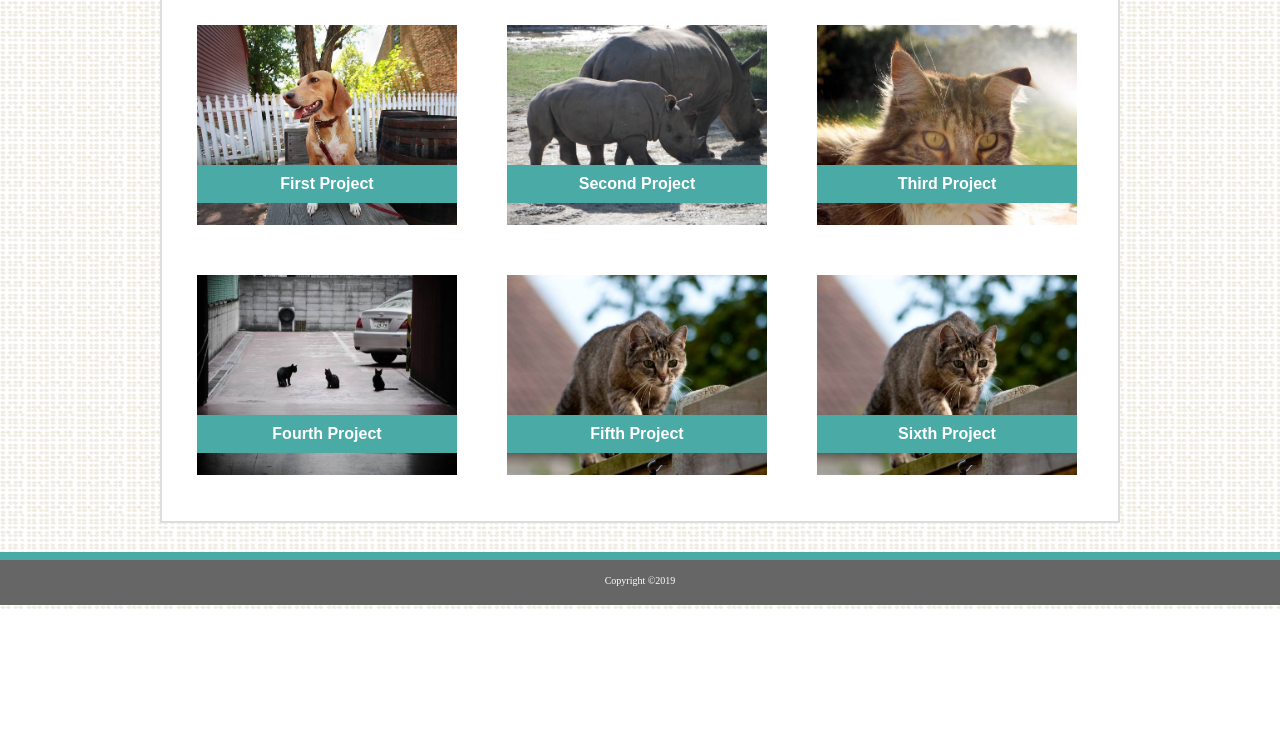
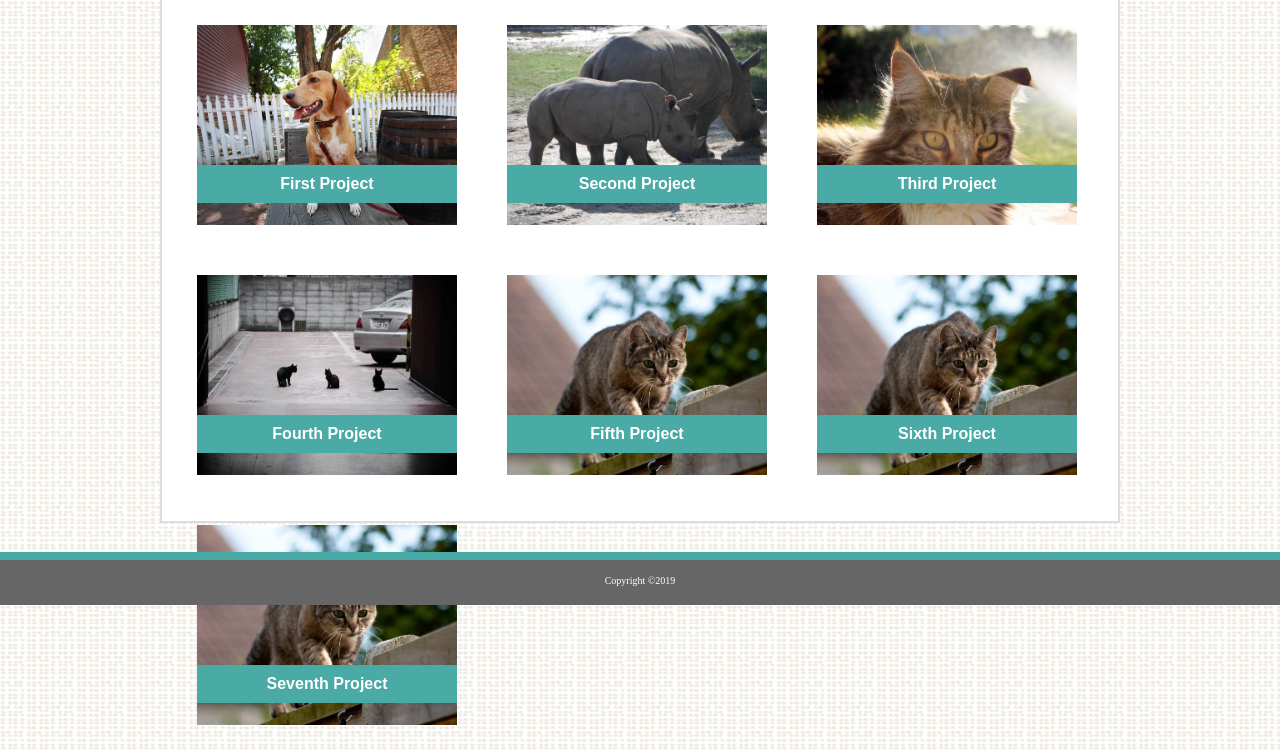
Before and after one commit to cdperez7/Basic-Portfolio, a plain HTML site: page portfolio.html in a window 1280 px wide. Shown: the part 195-945 px from the top of the page. Before the commit the page ends 804 px from the top, so only its background shows below. Drawn offline with Linux system fonts and the light colour scheme.

Commit message:
tweaking projects

```diff
--- a/portfolio.html
+++ b/portfolio.html
@@ -30,6 +30,7 @@
         <div class="portfolio-item" id="portfolio4"><h4>Fourth Project</h4></div>
         <div class="portfolio-item" id="portfolio5"><h4>Fifth Project</h4></div>
         <div class="portfolio-item" id="portfolio5"><h4>Sixth Project</h4></div>
+        <div class="portfolio-item" id="portfolio5"><h4>Seventh Project</h4></div>
 
     </section>
 
```
